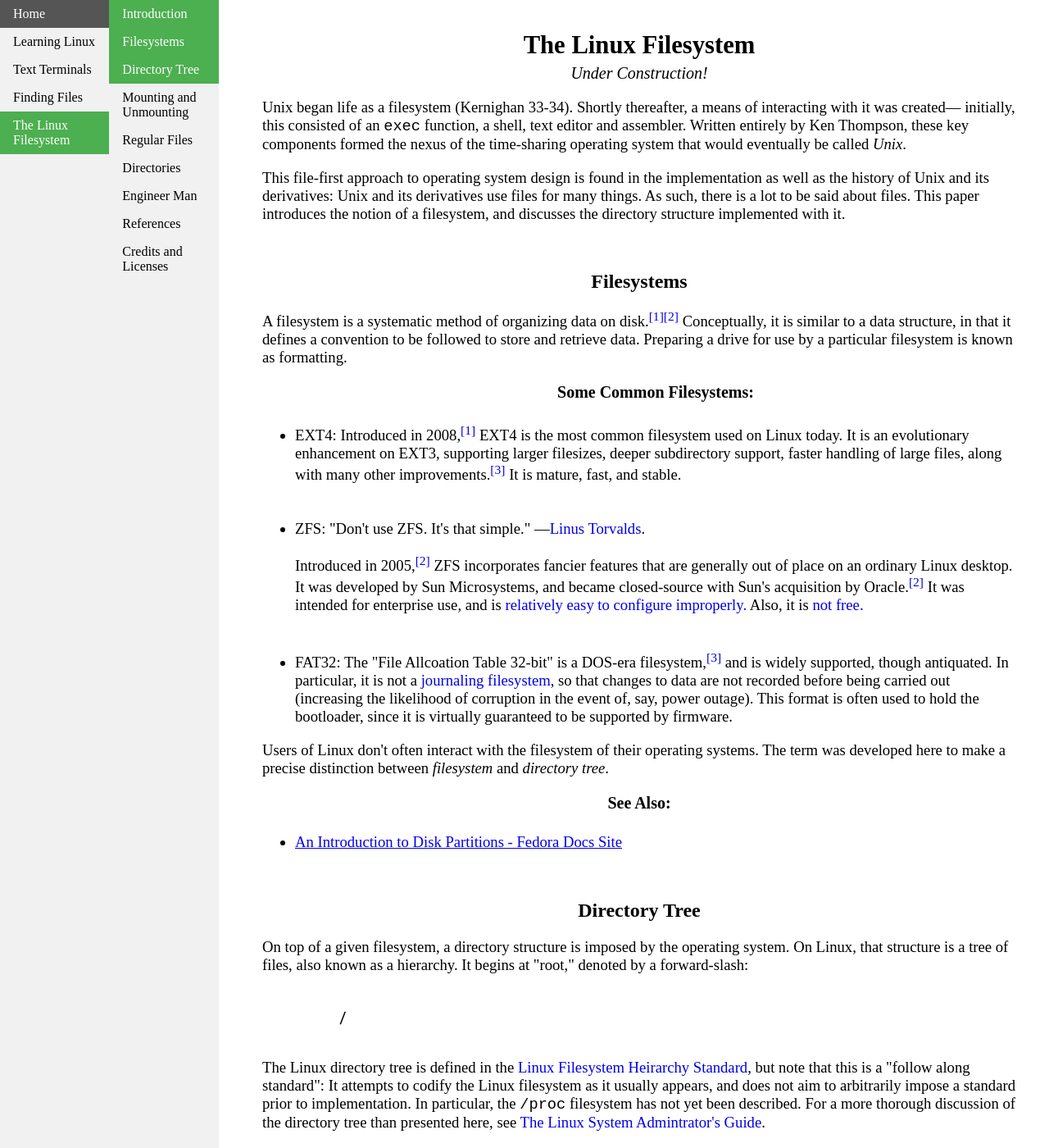
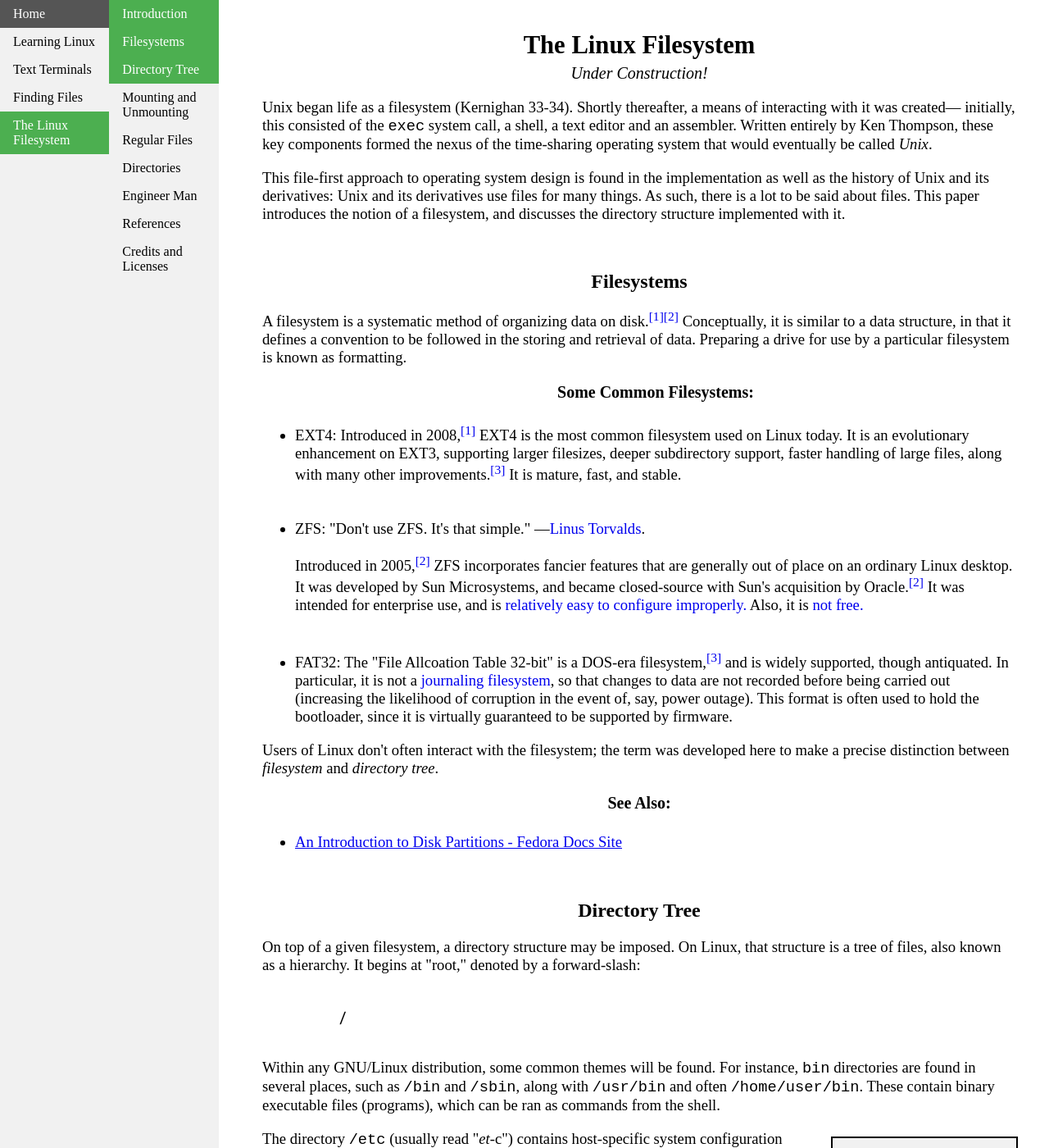
Before and after one commit to josh-59/Learning-Linux, a Jekyll site: the page built from linux-filesystem.html, in a window 1280 px wide and 1400 px high. Shown: the whole window at 82% size. Built offline with Jekyll 4.4.1, drawn with Linux system fonts in a browser that asks for light colours; some of the changed text lies outside the part shown.

Commit message:
Created Aside

```diff
--- a/linux-filesystem.html
+++ b/linux-filesystem.html
@@ -30,8 +30,8 @@
     <p>
         Unix began life as a filesystem (Kernighan 33-34).  Shortly thereafter, a means
         of interacting with it was created&mdash; initially,
-		this consisted of an <code>exec</code>
-        function, a shell, text editor and assembler.
+		    this consisted of the <code>exec</code>
+        system call, a shell, a text editor and an assembler.
         Written entirely by Ken Thompson, these key components formed the nexus of
         the time-sharing operating system that would eventually be called
         <em>Unix</em>.
@@ -52,7 +52,7 @@
     <p>
         A filesystem is a systematic method of organizing data on disk.<sup><a href="https://wiki.osdev.org/Filesystem">[1]</a><a href="https://wiki.archlinux.org/index.php/File_systems">[2]</a></sup>
         Conceptually, it is similar to a data structure, in that it defines a convention
-        to be followed to store and retrieve data.
+        to be followed in the storing and retrieval of data.
         Preparing a drive for use by a particular filesystem is known as formatting.
     </p>
 
@@ -99,9 +99,8 @@
     </ul>
 
 	<p>
-		Users of Linux don't often interact with the filesystem
-		of their operating systems.
-		The term was developed here to make a precise distinction between
+		Users of Linux don't often interact with the filesystem;
+		the term was developed here to make a precise distinction between
 		<em>filesystem</em> and <em>directory tree</em>.
 	</p>
 
@@ -115,25 +114,14 @@
     <h2> Directory Tree</h2>
 
 	<p>
-		On top of a given filesystem, a directory structure is imposed by the operating system.
-        On Linux, that structure is a tree of files, also known as a hierarchy.
+		On top of a given filesystem, a directory structure may be imposed.
+    On Linux, that structure is a tree of files, also known as a hierarchy.
 		It begins at "root," denoted by a forward-slash:
 	</p>
 
 	<div class="code">
 		/
 	</div>
-
-	<p>
-        The Linux directory tree is defined
-		in the <a href="https://refspecs.linuxfoundation.org/fhs.shtml">Linux Filesystem Heirarchy Standard</a>,
-		but note that this is a "follow along standard":  It attempts to codify the
-		Linux filesystem as it usually appears, and does not aim to arbitrarily impose a
-		standard prior to implementation.
-		In particular, the <code>/proc</code> filesystem has not yet been described.
-		For a more thorough discussion of the directory tree than presented here, see
-		<a href="https://www.tldp.org/LDP/sag/html/dir-tree-overview.html">The Linux System Admintrator's Guide</a>.
-	</p>
 
 	<p>
 		Within any GNU/Linux distribution, some common themes will be found.
@@ -143,6 +131,18 @@
 		These contain binary executable files (programs), which
         can be ran as commands from the shell.
     </p>
+
+    <div class="aside-right">
+      <h4>Aside</h4>
+      <p>
+        The <a href="https://refspecs.linuxfoundation.org/fhs.shtml">Linux Filesystem Heirarchy Standard</a>
+        officially describes the Linux filesystem.  It is a "follow along standard":
+        It codifies the Linux filesystem as it commonly appears (at time of publication),
+        and does not arbitrarily impose a standard prior to implementation.
+        For instance, while the <code>/proc</code> virtual filesystem is lauded by the standard,
+        it <a href="https://refspecs.linuxfoundation.org/FHS_3.0/fhs/ch06.html#procKernelAndProcessInformationVir">has not yet been described</a>.
+    </p>
+    </div>
 
     <p>
         The directory <code>/etc</code> (usually read "<em>et</em>-c") contains host-specific
@@ -194,6 +194,11 @@
 		<li><code><a href="http://man7.org/linux/man-pages/man8/lspci.8.html">lspci</a></code> - List all PCI devices </li>
 		<li><code><a href="http://man7.org/linux/man-pages/man8/lsmod.8.html">lsmod</a></code> - Show the status of modules in the Linux Kernel </li>
 	</ul>
+
+  <p>
+    For a more thorough discussion of the directory tree than presented here, see
+    <a href="https://www.tldp.org/LDP/sag/html/dir-tree-overview.html">The Linux System Admintrator's Guide</a>.
+  </p>
 
 	<h3>See Also:</h3>
 		<ul>
@@ -337,12 +342,13 @@
 		<div id="directories" class="content">
 			<h2>Directories</h2>
 			<p>
-				Directories form non-leaf nodes in the Unix/Linux directory tree.
+        Each non-leaf node in the
+				Directories are non-leaf nodes of the Unix/Linux directory tree (Bach, 6).
 
 
 
 			<p>
-				A directory is implemented in Linux as a file with two columns:
+				A directory is implemented, conceptually, as a file containing a table with two columns:
 				Filename and inode number.
 				We list the contents of a directory with the usual <code>ls</code> command;
 				we can list a file's inode number using <code>ls -i</code>:
```
